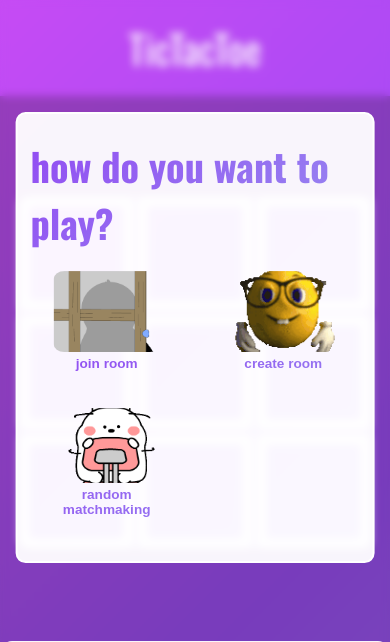
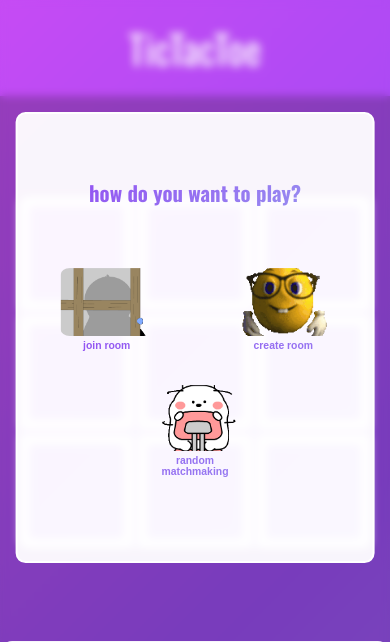
Before and after one commit to notsamaltman/multiplayerTicTacToe, a Flask app: template templates/multiplayer.html in a window 390 px wide. Shown: the top 642 px of the page. Run offline with Flask 3, Linux system fonts and the light colour scheme; the template is opened without the code that fills it, so the values that code supplies are empty; some libraries are stand-ins or nearby versions.

Commit message:
fixed multiplayer mode menu (July30)

```diff
--- a/app.py
+++ b/app.py
@@ -1,6 +1,9 @@
-from flask import Flask, render_template, request, redirect, url_for
+import eventlet
+eventlet.monkey_patch()
+
+from flask import Flask, render_template, redirect, url_for, request
+from flask_socketio import SocketIO, join_room, leave_room, emit
 from datetime import datetime
-from flask_socketio import SocketIO, join_room, leave_room, emit
 from flask_sqlalchemy import SQLAlchemy
 import random, time, math
 
@@ -644,4 +647,4 @@ def end_draw_match(room):
 ######################### END OF MATCHMAKING ################################
 
 if __name__=='__main__':
-    socketio.run(app=app, debug=False)
+    socketio.run(app=app, debug=True)
--- a/static/css/multiplayerstyle.css
+++ b/static/css/multiplayerstyle.css
@@ -646,8 +646,8 @@ button:hover{
   .option-text-1 { padding: 0.6rem; }
 
   .img-div {
-    width: 64px;   /* tighter square icons */
-    height: 64px;
+    width: 44px;   /* tighter square icons */
+    height: 44px;
   }
   .img-div img { width: 100%; height: 100%; }
 
@@ -676,11 +676,14 @@ button:hover{
     width: 100%;
     place-items: center;
 }
+.opt-text{
+  font-size: 0.75rem;
+}
 
 .img-div {
-    width: 30vw;
-    height: 30vw;
-    padding: 4px;
+    width: 25vw;
+    height: 25vw;
+    padding: 2px;
     border-radius: 10px;
     display: flex;
     flex-direction: column;
@@ -695,7 +698,7 @@ button:hover{
 }
 
 .img-div > h3 {
-    font-size: 0.85rem;
+    font-size: 0.65rem;
     margin-top: 4px;
 }
 
--- a/templates/multiplayer.html
+++ b/templates/multiplayer.html
@@ -71,12 +71,12 @@
         </div>
         <div class="start-menu">
             <div>
-                <h1>how do you want to play?</h1>
+                <h1 class="game-mode-start-text">how do you want to play?</h1>
             </div>
             <div class="game-mode-options">
-                <button id="multi-1" class="mode-button"><div class="join-room img-div"><img src="/static/images/join-room.gif" alt=""><h3>join room</h3></div></button>
-                <button id="multi-2" class="mode-button"><div class="create-room img-div"><img src="/static/images/create-room.gif" alt=""><h3>create room</h3></div></button>
-                <button id="multi-3" class="mode-button"><div class="random-matchmaking img-div"><img src="/static/images/random-room.gif" alt=""><h3>random matchmaking</h3></div></button>
+                <button id="multi-1" class="mode-button"><div class="join-room img-div"><img src="/static/images/join-room.gif" alt=""><h3 class="opt-text">join room</h3></div></button>
+                <button id="multi-2" class="mode-button"><div class="create-room img-div"><img src="/static/images/create-room.gif" alt=""><h3 class="opt-text">create room</h3></div></button>
+                <button id="multi-3" class="mode-button mode-img-buttons-multi"><div class="random-matchmaking img-div"><img src="/static/images/random-room.gif" alt=""><h3 class="opt-text">random matchmaking</h3></div></button>
             </div>
         </div>
     </div>
```
Also changed, not shown: static/css/style.css (+8 -12 lines), templates/index.html (+6 -1 lines).
